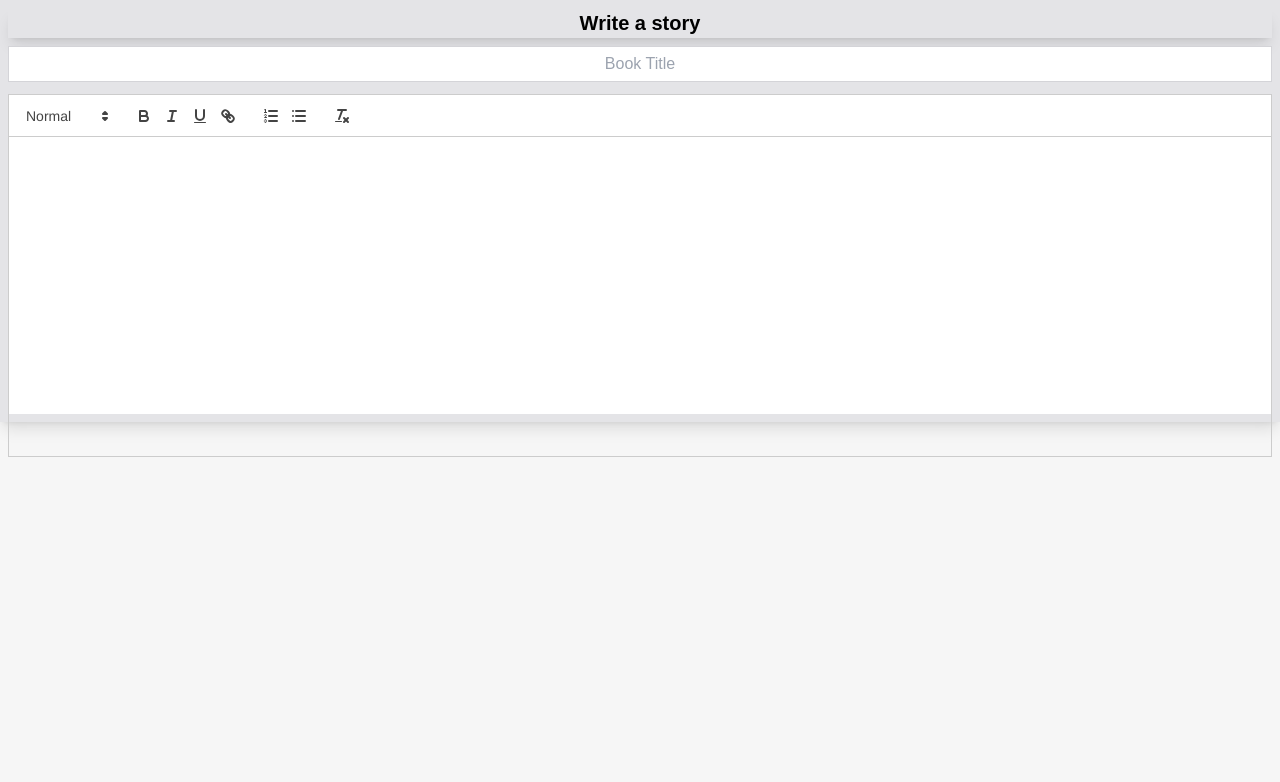
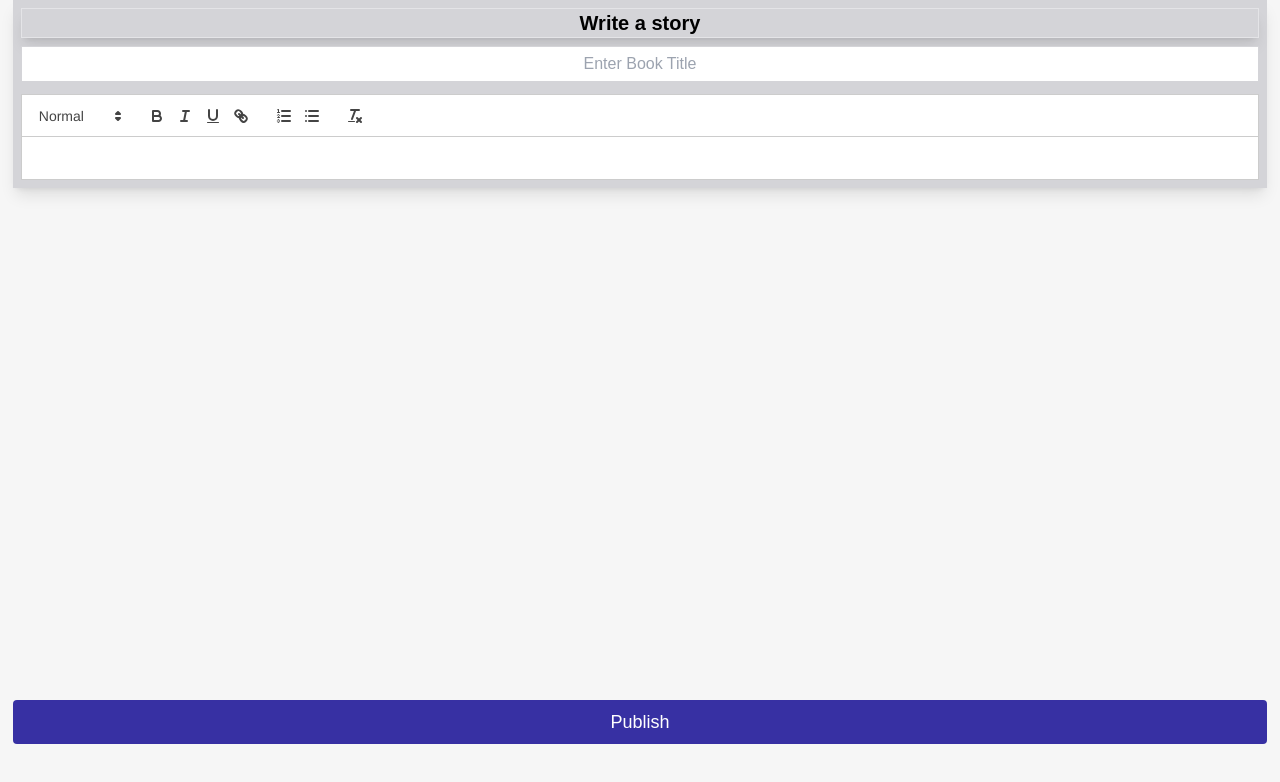
Before and after one commit to tombrowngithub/hologate, a Next.js app: page /write in a window 1280 px wide. Shown: the top 782 px of the page. Built offline with nearby package versions, Linux system fonts and the light colour scheme.

Commit message:
latest commit

```diff
--- a/pages/Footer.js
+++ b/pages/Footer.js
@@ -30,6 +30,8 @@ export default function Footer() {
                 <div onClick={Settings} className=" flex justify-end">
                     <XMarkIcon className="w-6 bg-red-700"/>
                 </div>
+
+                <p className="text-center text-slate-700">My settings</p>
 
             </div>}
 
--- a/pages/write.js
+++ b/pages/write.js
@@ -1,5 +1,6 @@
 import {useState} from 'react';
 import dynamic from 'next/dynamic'
+
 const ReactQuill = dynamic(() => import("react-quill"), {ssr: false});
 import 'react-quill/dist/quill.snow.css';
 
@@ -8,10 +9,17 @@ export default function Write() {
 
 
     return (
-        <div className="w-full p-2 bg-zinc-200 shadow-lg">
-            <h1 className="shadow-lg text-center text-xl font-bold mb-2 border border-zinc-200">Write a story</h1>
-            <input className="w-full h-9 mb-3 text-center border border-zinc-300" type="text" placeholder="Book Title"/>
-            <ReactQuill className="bg-white h-[20rem]" value={value} onChange={setValue}/>
+        <div className="flex flex-col items-center">
+            <div className="w-[98%] p-2 bg-zinc-300 shadow-lg">
+                <h1 className="shadow-lg text-center text-xl font-bold mb-2 border border-zinc-200">Write a story</h1>
+                <input className="w-full h-9 mb-3 text-center border border-zinc-300" type="text"
+                       placeholder="Enter Book Title"/>
+                <ReactQuill className="bg-white" value={value} onChange={setValue}/>
+            </div>
+
+            <div className="cursor-pointer flex justify-center mt-[40%] rounded w-[98%] bg-indigo-800 sticky">
+                <button className="text-lg py-2 text-white ">Publish</button>
+            </div>
         </div>
     )
 }
```
